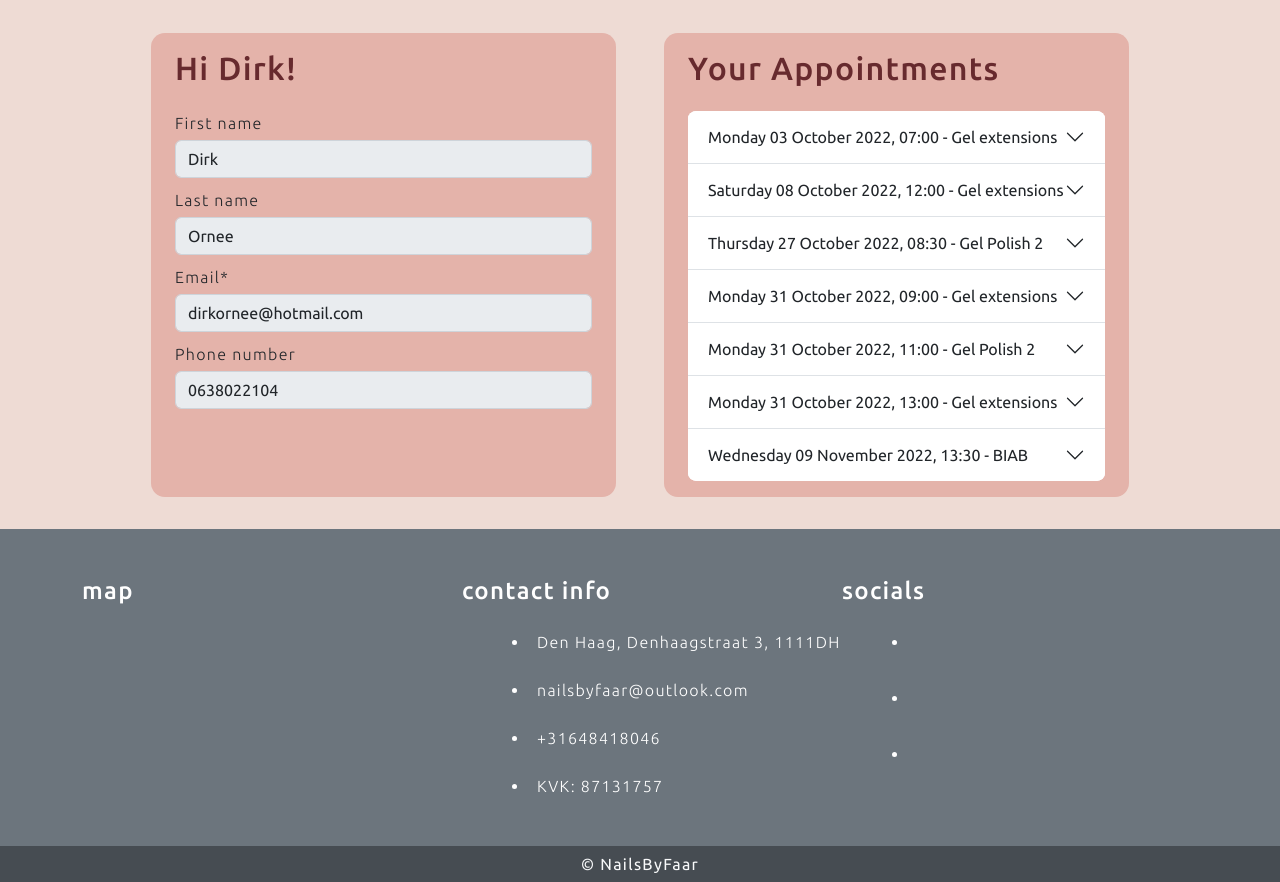
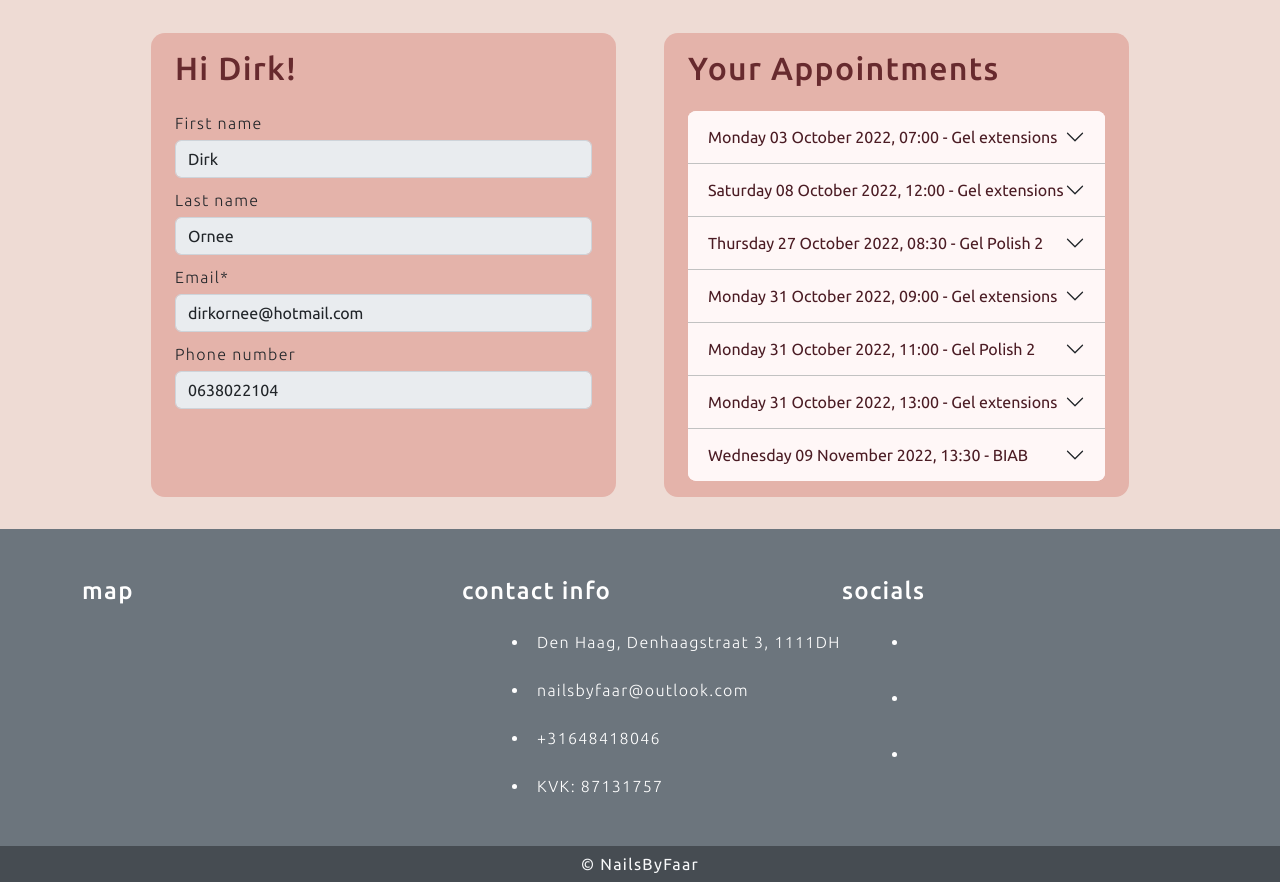
Before and after one commit to DOdrums/PortfolioProjectFour, a Django app: page /user/dashboard in a window 1280 px wide. Shown: the part 131-1013 px from the top of the page. Run offline with Django 3.2, Linux system fonts and the light colour scheme; a user stored in the database is signed in; data comes from the database, SQL or seed files in the repository; some libraries are stand-ins or nearby versions.

Commit message:
Further styling of appointments accordion

```diff
--- a/static/css/style.css
+++ b/static/css/style.css
@@ -17,6 +17,14 @@ h1 {
 
 h2 {
     color: #672a2e;
+}
+
+h5 {
+    color: #4b1c24;
+}
+
+h6 {
+    color: #212529;
 }
 
 a {
@@ -154,6 +162,12 @@ ul li {
 #accordionFlushAppointment {
     overflow: hidden;
     border-radius: 2%;
+
+    --bs-accordion-bg: #fff7f7;
+    --bs-accordion-border-color: #c2c2c2;
+    --bs-accordion-btn-color: unset;
+    --bs-accordion-active-bg: #bc8180;
+    --bs-accordion-active-color: white;
 }
 
 /* Devices 992px and down */
--- a/templates/user_dashboard.html
+++ b/templates/user_dashboard.html
@@ -18,13 +18,13 @@
             <div class="mt-4 accordion accordion-flush" id="accordionFlushAppointment">
                 {% for appointment in appointments %}
                 <div class="accordion-item">
-                    <h2 class="accordion-header" id="flush-heading-{{ forloop.counter }}">
+                    <h5 class="accordion-header" id="flush-heading-{{ forloop.counter }}">
                         <button class="accordion-button collapsed" type="button" data-bs-toggle="collapse"
                             data-bs-target="#flush-collapse-{{ forloop.counter }}" aria-expanded="false"
                             aria-controls="flush-collapse-{{ forloop.counter }}">
                             {{ appointment.date_time }} - {{ appointment.treatment_name }}
                         </button>
-                    </h2>
+                    </h5>
                     <div id="flush-collapse-{{ forloop.counter }}" class="accordion-collapse collapse pt-3 pb-1 px-3"
                         aria-labelledby="flush-heading-{{ forloop.counter }}"
                         data-bs-parent="#accordionFlushAppointment">
```
